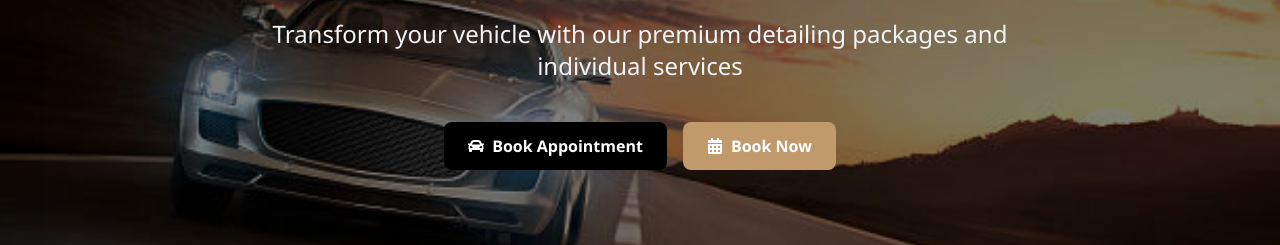
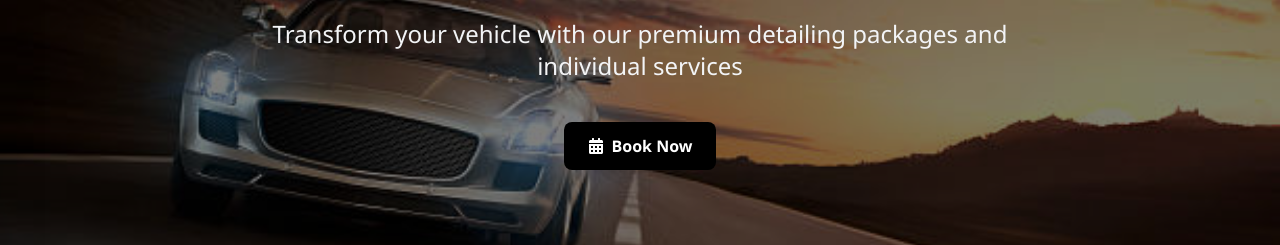
Before and after one commit to tsy0311/Autobath, a React (Create React App) app in the folder frontend/: page / in a window 1280 px wide. Shown: the part 383-628 px from the top of the page. Built offline with nearby package versions, Linux system fonts and the light colour scheme; no server answers.

Commit message:
feat(home): remove 'Book Appointment' and keep only 'Book Now'

```diff
--- a/frontend/src/pages/Home.js
+++ b/frontend/src/pages/Home.js
@@ -96,9 +96,6 @@ const Home = () => {
           </p>
           <div className="flex flex-col sm:flex-row gap-3 sm:gap-4 justify-center items-center mb-8 sm:mb-12">
             <Link to="/booking" className="btn btn-primary flex items-center gap-2">
-              <FaCar /> Book Appointment
-            </Link>
-            <Link to="/booking" className="btn btn-secondary flex items-center gap-2">
               <FaCalendarAlt /> Book Now
             </Link>
           </div>
@@ -479,7 +476,7 @@ const Home = () => {
 
           <div className="flex flex-col sm:flex-row gap-3 sm:gap-4 justify-center items-center">
             <Link to="/booking" className="btn btn-primary text-base sm:text-lg px-6 sm:px-8 py-3 sm:py-4 flex items-center gap-2 w-full sm:w-auto justify-center max-w-xs">
-              <FaCalendarAlt /> {"Book Appointment"}
+              <FaCalendarAlt /> {"Book Now"}
             </Link>
             <Link to="/contact" className="btn btn-secondary text-base sm:text-lg px-6 sm:px-8 py-3 sm:py-4 flex items-center gap-2 w-full sm:w-auto justify-center max-w-xs">
               <FaUsers /> {"Contact Us"}
```
